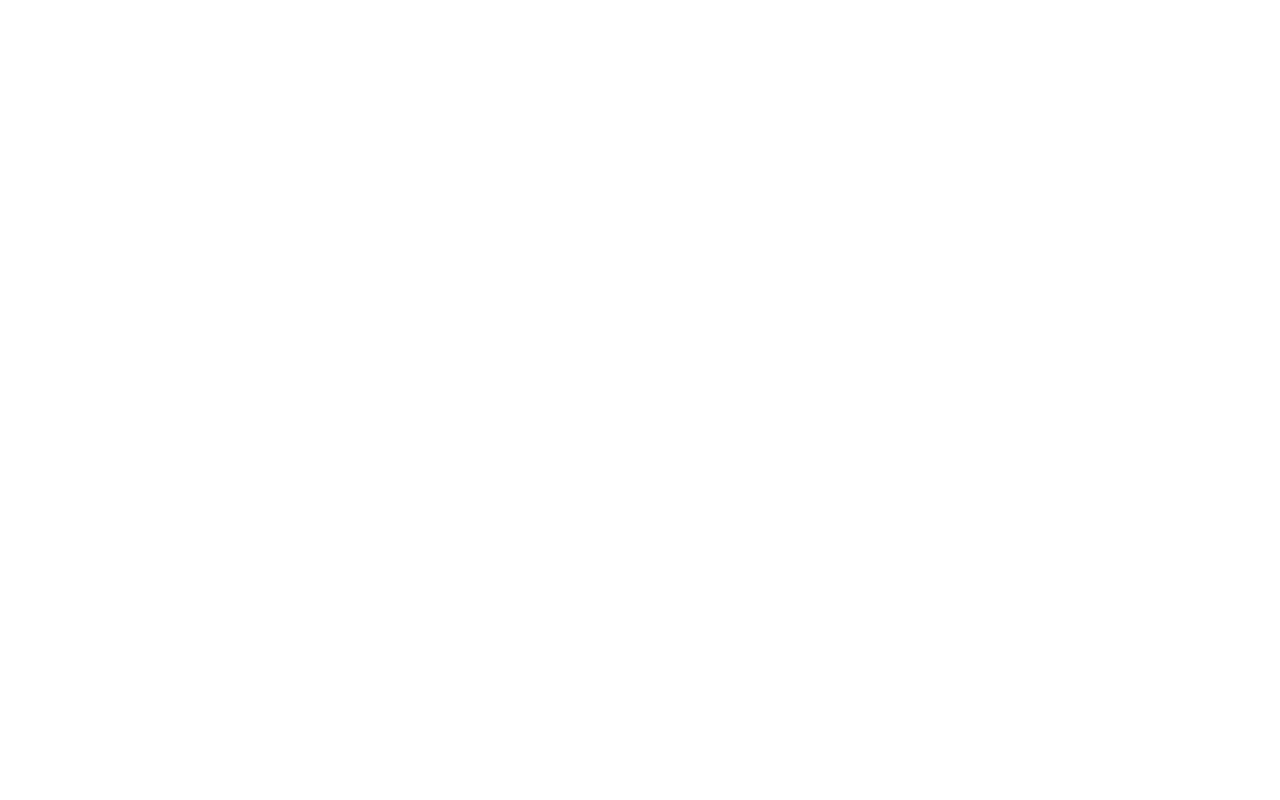
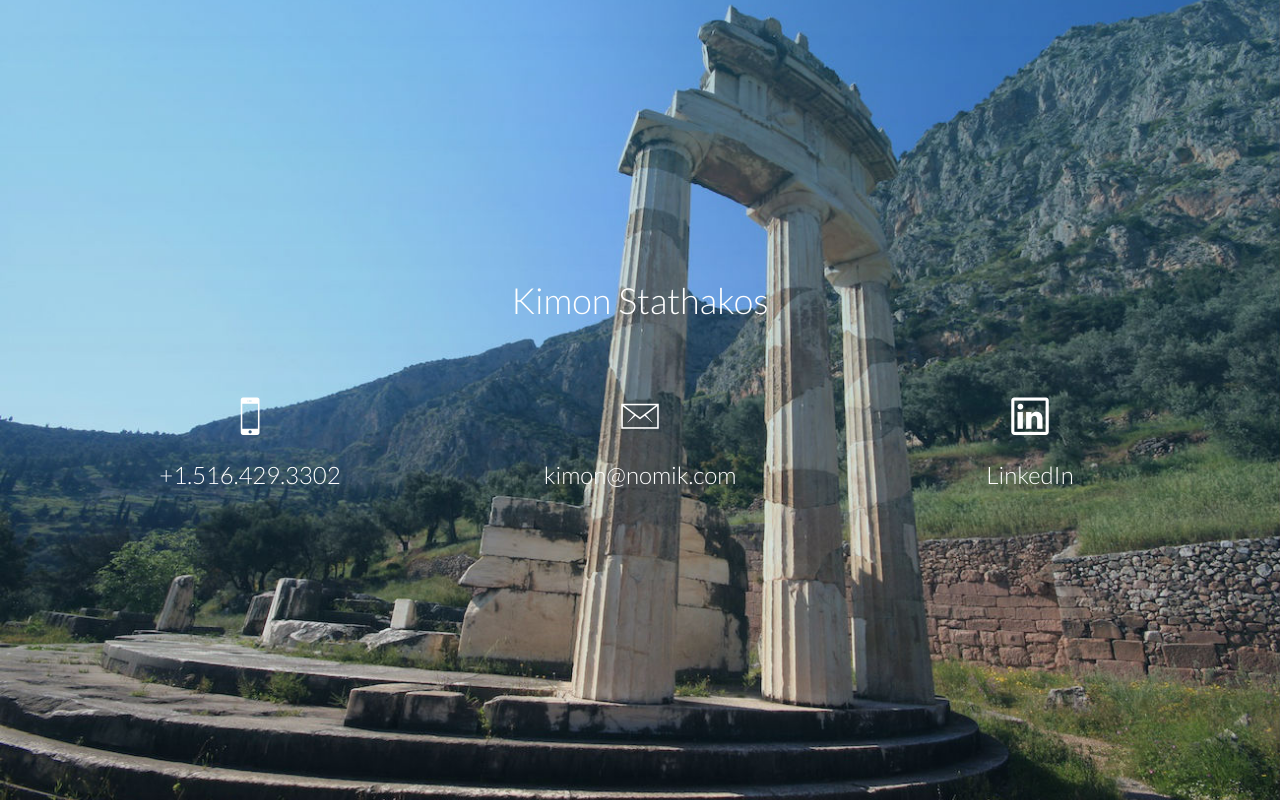
Before and after one commit to kimonstathakos/kimonstathakos.github.io, a plain HTML site: page image3.html in a window 1280 px wide. Drawn offline with Linux system fonts and the light colour scheme; files whose address does not match are found by name.

Commit message:
Update image3.html

```diff
--- a/image3.html
+++ b/image3.html
@@ -30,7 +30,7 @@
 
   <body>
 
-    <div id="h" style="background-image: url(assets/img.header3.jpg)">
+    <div id="h" style="background-image: url(assets/img/header3.jpg)">
       <div class="container centered padding-top">
         <div class="row">
           <div class="col-md-8 col-md-offset-2">
```
